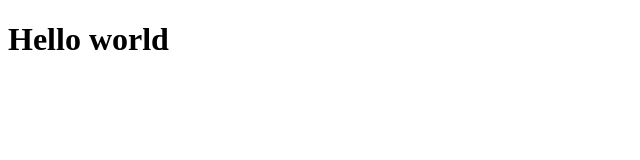
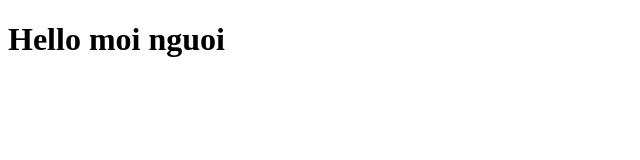
Before and after one commit to MONSTERT06/MONSTERT06.github.io, a plain HTML site: page index.html in a window 1280 px wide. Shown: the whole page, without its empty margins (0-640 px from the left). Drawn offline with Linux system fonts and the light colour scheme.

Commit message:
second push

```diff
--- a/index.html
+++ b/index.html
@@ -6,6 +6,6 @@
     <title>Document</title>
   </head>
   <body>
-    <h1>Hello world</h1>
+    <h1>Hello moi nguoi</h1>
   </body>
 </html>
```
